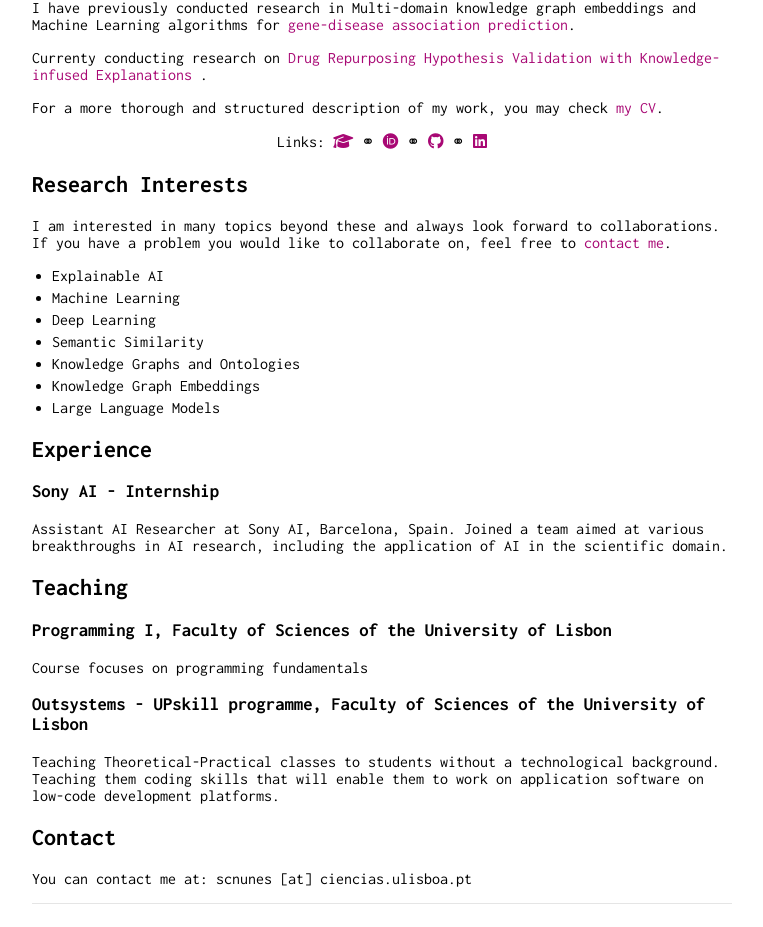
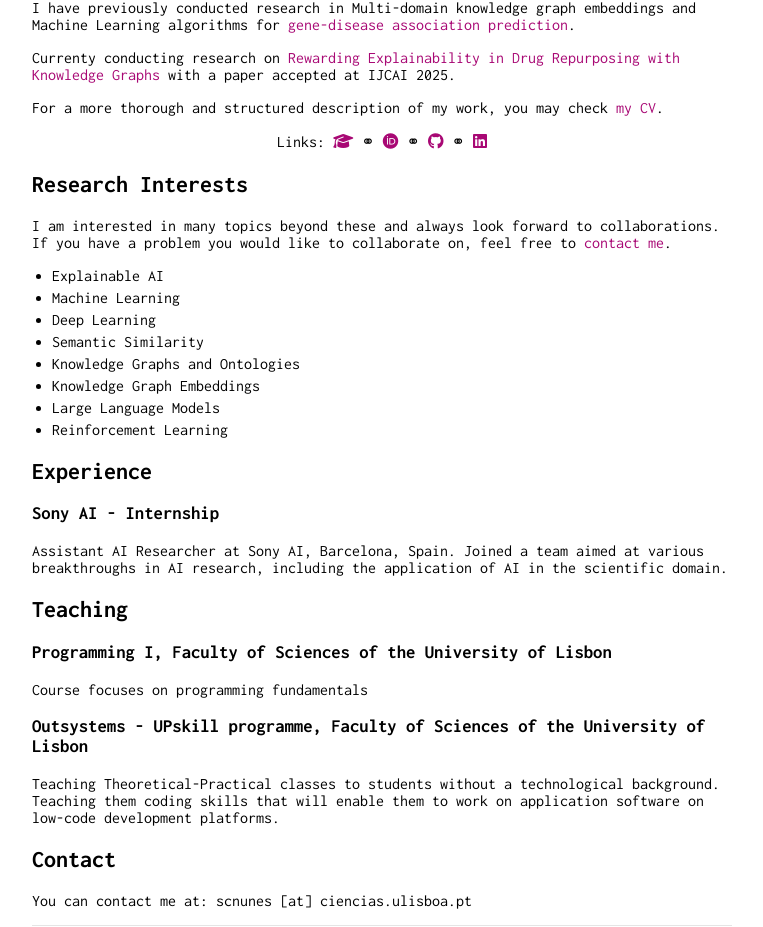
Before and after one commit to SusanaPNunes/susanapnunes.github.io, a Jekyll site: the page built from index.md, in a window 1280 px wide, cut to the strip 430-1357 px from the top of the page. Shown: the whole strip, without its empty margins (258-1021 px from the left). Built offline with Jekyll 4.4.1, drawn with Linux system fonts in a browser that asks for light colours; nearby versions of some CDN libraries; before the commit the page ends 1335 px from its top, so only the background shows below that.

Commit message:
Update index.md

```diff
--- a/index.md
+++ b/index.md
@@ -13,7 +13,7 @@ Interested in Biomedical Artificial Intelligence. I am currently focusing on Exp
 
 I have previously conducted research in Multi-domain knowledge graph embeddings and Machine Learning algorithms for <a target="_blank" href="https://jbiomedsem.biomedcentral.com/articles/10.1186/s13326-023-00291-x">gene-disease association prediction</a>.
 
-Currenty conducting research on <a target="_blank" href="https://liseda-lab.github.io/assets/pdf/2024ECAI_XAI.pdf"> Drug Repurposing Hypothesis Validation with Knowledge-infused Explanations </a>.
+Currenty conducting research on <a target="_blank" href="https://liseda-lab.github.io/assets/pdf/2025IJCAI_RewardingExplainability"> Rewarding Explainability in Drug Repurposing with Knowledge Graphs </a> with a paper accepted at IJCAI 2025.
 
 For a more thorough and structured description of my work, you may check <a target="_blank" href="https://drive.google.com/drive/folders/1DWkvD6oqcchaHkJS0OUlh5ECjM4u1_ER?usp=sharing">my CV</a>.
 
@@ -39,6 +39,7 @@ I am interested in many topics beyond these and always look forward to collabora
 * Knowledge Graphs and Ontologies
 * Knowledge Graph Embeddings
 * Large Language Models
+* Reinforcement Learning
 
 ## Experience
 
```
